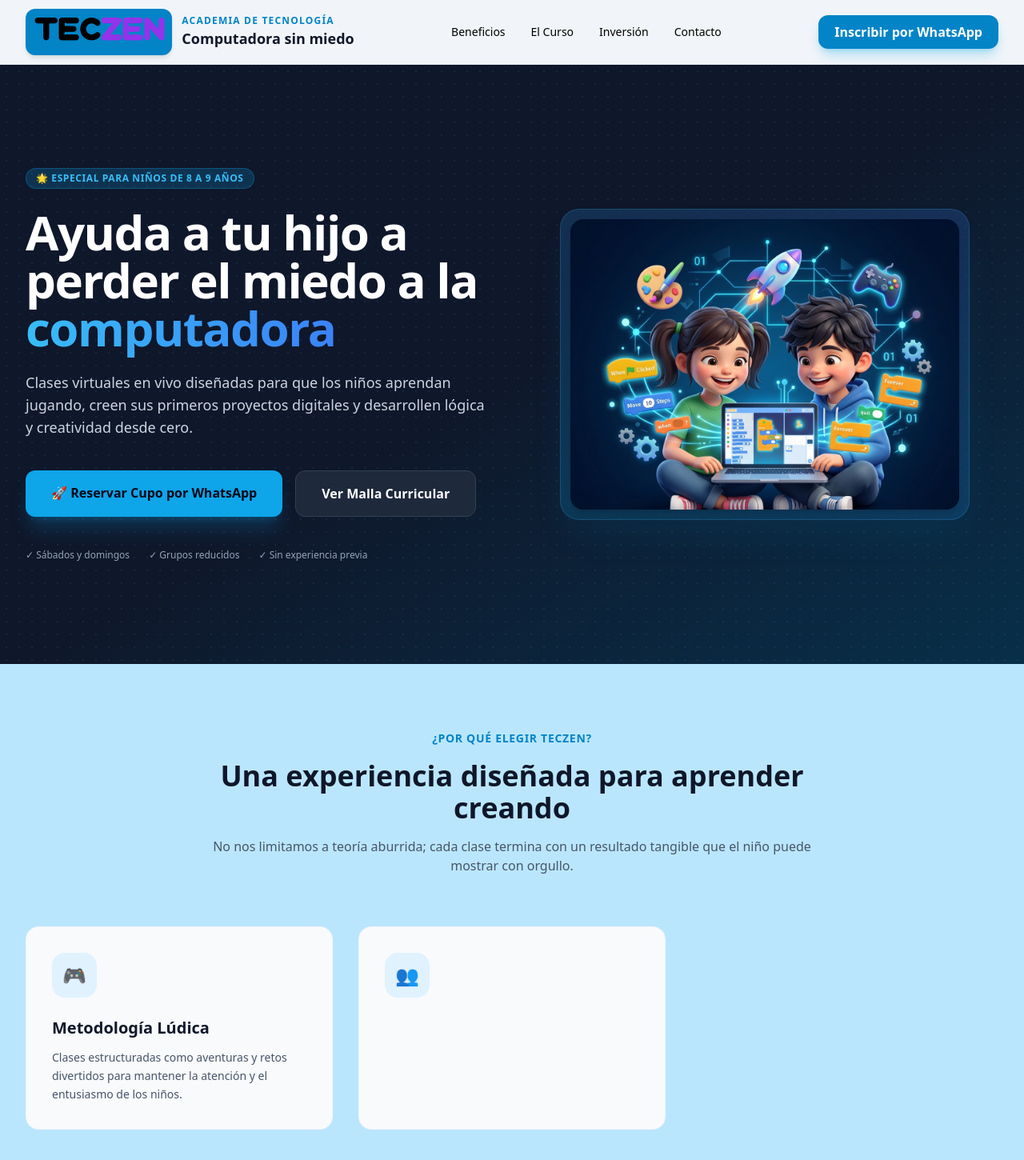
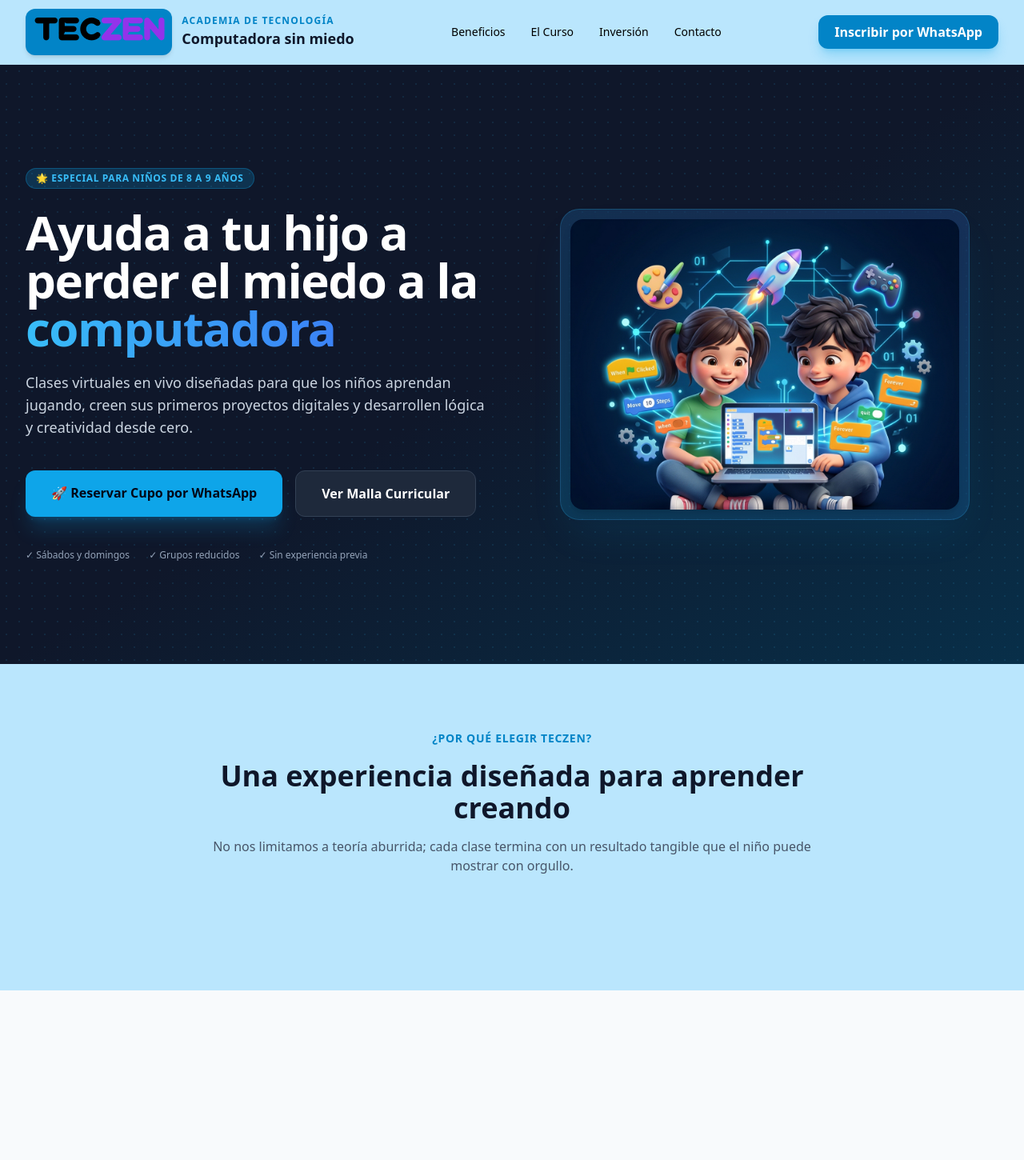
Before and after one commit to MrIsaac01/teczen, a plain HTML site: page index.html in a window 1280 px wide. Shown: the whole page at 80% size. After the commit the page ends 1238 px from the top, so only its background shows below. Drawn offline with nearby package versions, Linux system fonts and the light colour scheme.

Commit message:
Actualiza encabezado y elimina tarjetas de beneficios
Co-authored-by: Copilot <223556219+Copilot@users.noreply.github.com>

```diff
--- a/index.html
+++ b/index.html
@@ -149,17 +149,8 @@
                 <span class="text-brand-blue font-semibold text-sm uppercase tracking-wider">¿Por qué elegir TECZEN?</span>
                 <h2 class="text-3xl sm:text-4xl font-bold text-slate-900">Una experiencia diseñada para aprender creando</h2>
                 <p class="text-slate-600">No nos limitamos a teoría aburrida; cada clase termina con un resultado tangible que el niño puede mostrar con orgullo.</p>
-            </div>
-            <div class="grid grid-cols-1 md:grid-cols-3 gap-8">
-                <div class="bg-slate-50 p-8 rounded-2xl border border-slate-100 hover:shadow-xl transition group">
-                    <div class="w-14 h-14 bg-sky-100 text-brand-blue rounded-2xl flex items-center justify-center text-2xl font-bold mb-6 group-hover:bg-brand-blue group-hover:text-white transition">
-                        🎮
-                    </div>
-                    <h3 class="text-xl font-bold text-slate-900 mb-3">Metodología Lúdica</h3>
-                    <p class="text-slate-600 text-sm leading-relaxed">Clases estructuradas como aventuras y retos divertidos para mantener la atención y el entusiasmo de los niños.</p>
-                </div>
-                <div class="bg-slate-50 p-8 rounded-2xl border border-slate-100 hover:shadow-xl transition group">
-                    <div class="w-14 h-14 bg-sky-100 text-brand-blue rounded-2xl flex items-center justify-center text-2xl font-bold mb-6 group-hover:bg-brand-blue group-hover:text-white transition">
-                        👥
-                    </div>
-                    <h3 class="
+        </div>
+        </div>
+    </section>
+</body>
+</html>
--- a/style.css
+++ b/style.css
@@ -22,9 +22,13 @@ body .text-brand-darkblue {
 }
 
 header {
-    background-color: #f1f5f9;
+    background-color: #bae6fd;
     border-bottom: 1px solid rgb(148 163 184 / 18%);
     backdrop-filter: blur(12px);
+}
+
+header nav:not(#mobile-menu) {
+    background-color: #bae6fd;
 }
 
 header .logo-nixmat {
```
